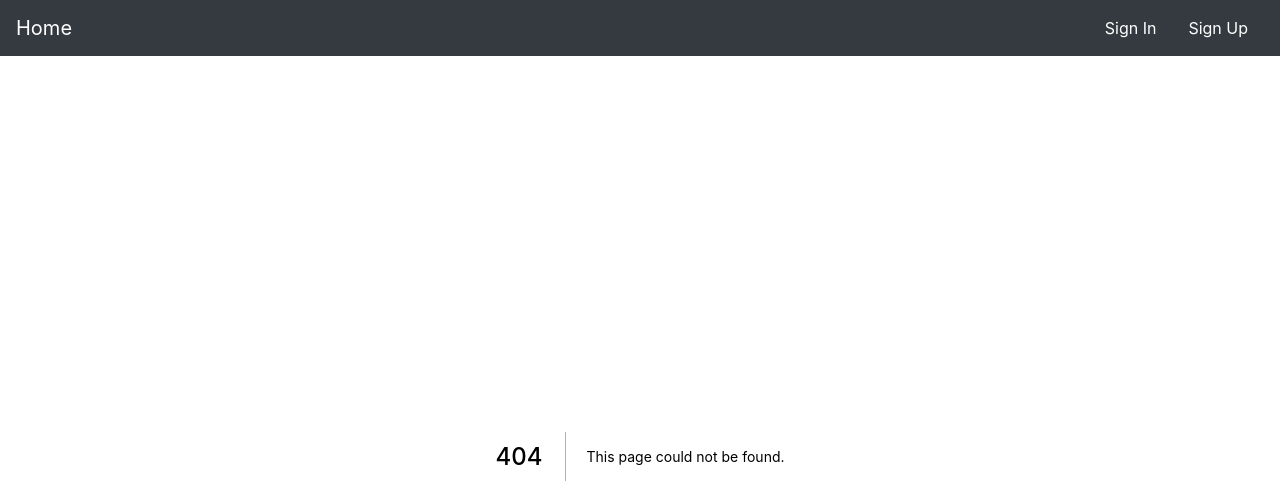
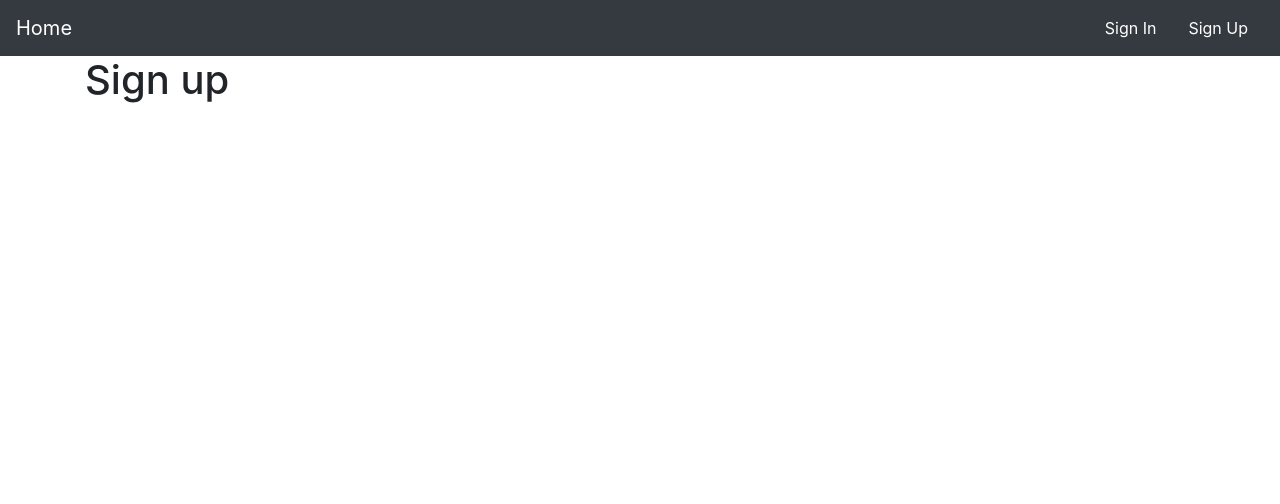
Before and after one commit to nlukjanov/next-strapi-react-food-delivery, a Next.js app in the folder frontend/: page /login in a window 1280 px wide. Before the commit this address had no page. Shown: the top 504 px of the page. Built offline with nearby package versions, Linux system fonts and the light colour scheme.

Commit message:
feat: add login and register pages

```diff
--- /dev/null
+++ b/frontend/pages/login.js
@@ -0,0 +1,5 @@
+const Login = () => {
+  return <h1>Sign up</h1>;
+};
+
+export default Login;
--- /dev/null
+++ b/frontend/pages/register.js
@@ -0,0 +1,5 @@
+const Register = () => {
+  return <h1>Sign In</h1>;
+};
+
+export default Register;
```
